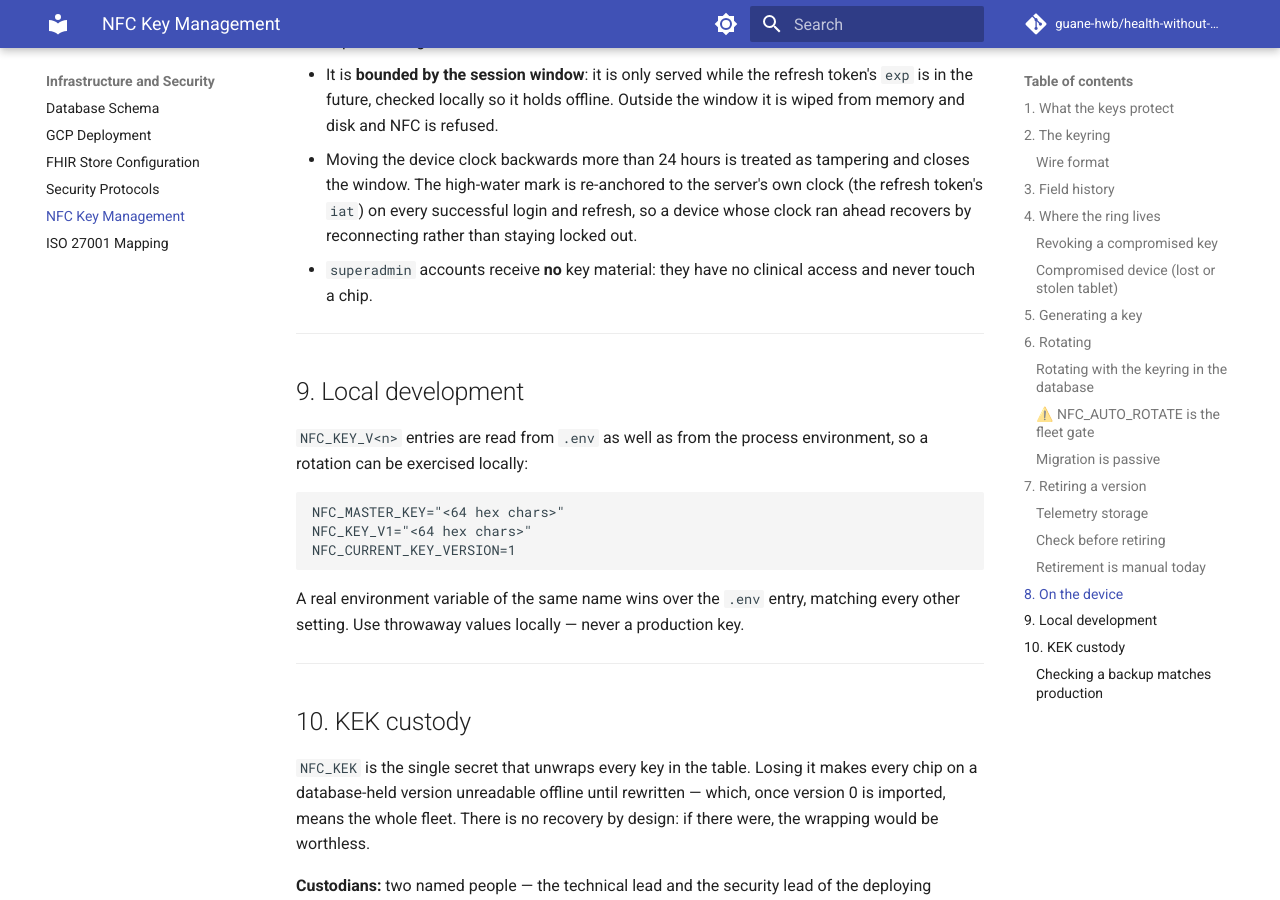
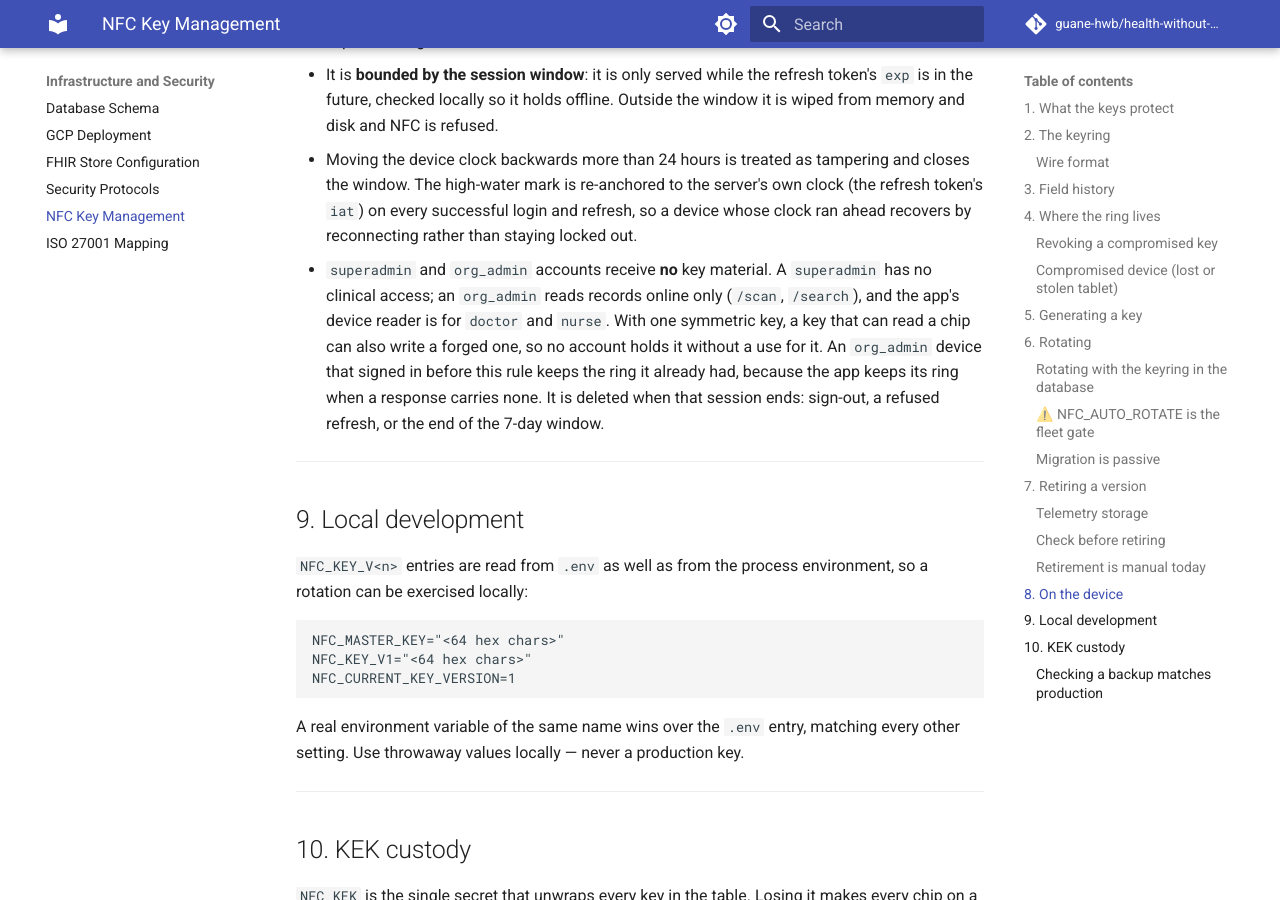
Before and after one commit to guane-hwb/health-without-borders, an MkDocs documentation site: the page built from docs/infrastructure/nfc-key-management.md, in a window 1280 px wide and 900 px high, scrolled down 7882 px. Built offline with MkDocs 1.6.1 and Material for MkDocs 9.7.7, drawn with Linux system fonts in a browser that asks for light colours; comment, search, counter and statistics services are not loaded; some of the changed text lies outside the part shown.

Commit message:
:lock: org_admin no longer receives the NFC keyring
org_admin got the whole ring at login, refresh and /users/me, but reads
records online only (/scan and /search in the device-loss flow), and the
app's device reader is now doctor and nurse only (frontend #151). With one
symmetric key a key that reads also writes, so each org_admin tablet was one
more device able to forge chips. org_admin joins superadmin in
NFC_KEYLESS_ROLES.

Co-Authored-By: Claude Opus 5.5 <noreply@anthropic.com>

```diff
--- a/docs/infrastructure/nfc-key-management.md
+++ b/docs/infrastructure/nfc-key-management.md
@@ -21,8 +21,9 @@ resolve the patient from the backend even when it cannot decrypt the payload.
 ## 2. The keyring
 
 There is not one key but a **keyring**: a map of `version -> key`. The backend
-delivers the whole ring at login, refresh, `/users/me` and in the response to a
-password change (`POST /users/me/password`). Devices decrypt with whichever
+delivers the whole ring to `doctor` and `nurse` accounts at login, refresh,
+`/users/me` and in the response to a password change
+(`POST /users/me/password`). Devices decrypt with whichever
 version a chip names and encrypt with the current one.
 
 | Setting | Meaning |
@@ -367,8 +368,14 @@ retention policy it would need — remains open.
   clock (the refresh token's `iat`) on every successful login and refresh, so a
   device whose clock ran ahead recovers by reconnecting rather than staying
   locked out.
-- `superadmin` accounts receive **no** key material: they have no clinical access
-  and never touch a chip.
+- `superadmin` and `org_admin` accounts receive **no** key material. A
+  `superadmin` has no clinical access; an `org_admin` reads records online only
+  (`/scan`, `/search`), and the app's device reader is for `doctor` and `nurse`.
+  With one symmetric key, a key that can read a chip can also write a forged
+  one, so no account holds it without a use for it. An `org_admin` device that
+  signed in before this rule keeps the ring it already had, because the app
+  keeps its ring when a response carries none. It is deleted when that session
+  ends: sign-out, a refused refresh, or the end of the 7-day window.
 
 ---
 
```
Also changed, not shown: other parts of docs/infrastructure/nfc-key-management.md (+3 -3 lines), docs/infrastructure/security.md (+1 -1 lines), 2 other files.
